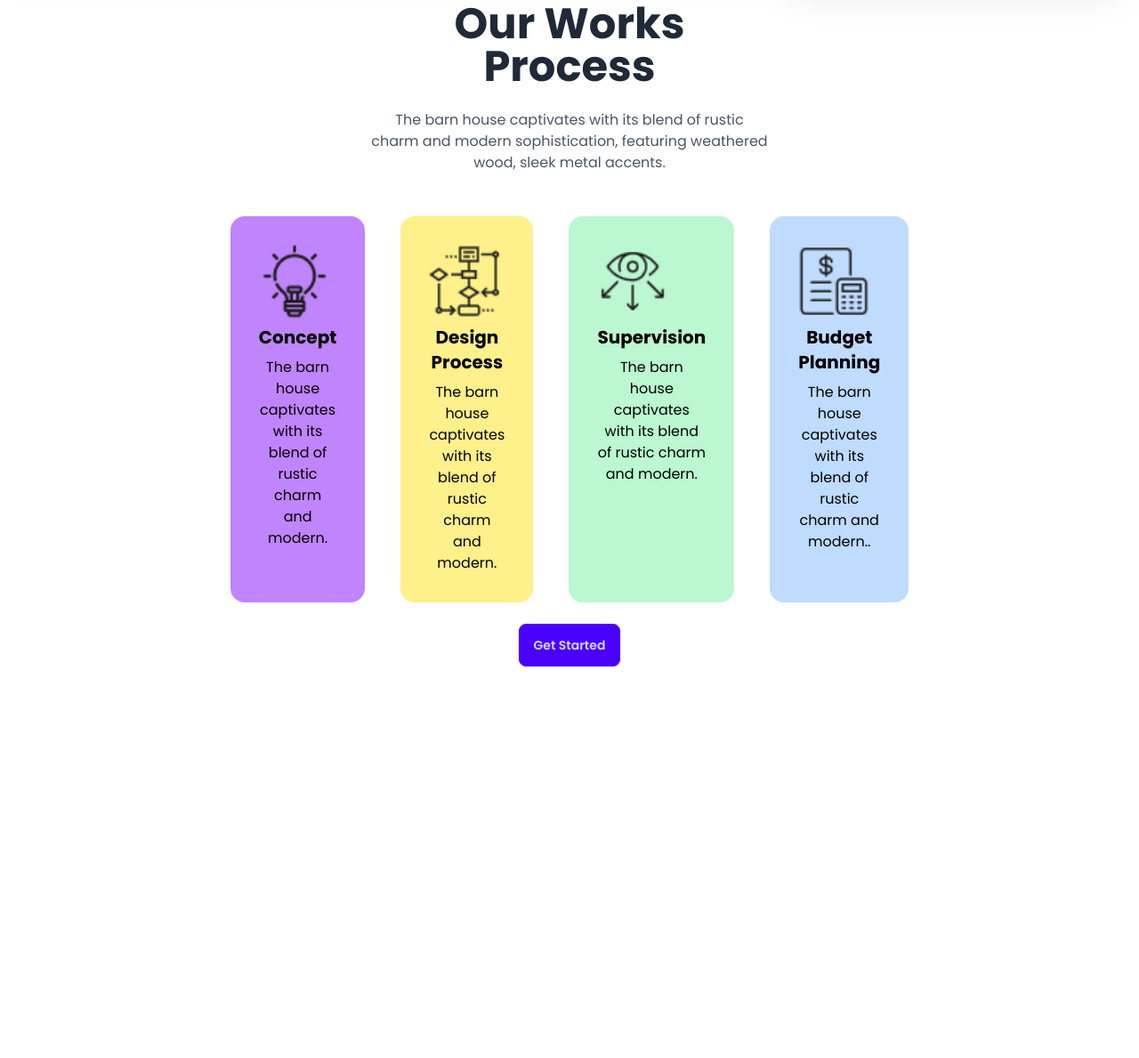
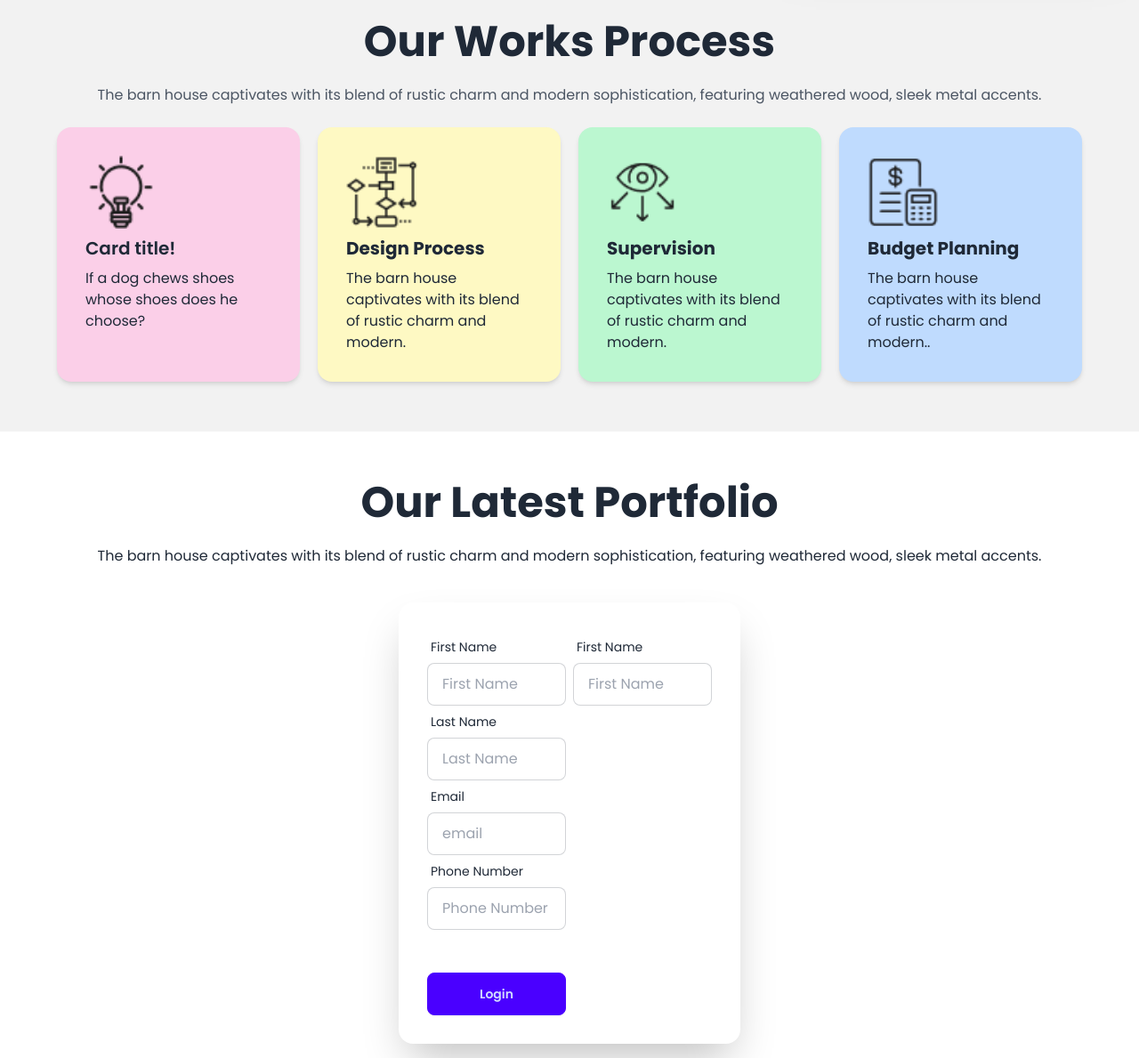
Before and after one commit to Ashique-coder/assignment-3, a plain HTML site: page index.html in a window 1280 px wide. Shown: the part 1227-2416 px from the top of the page at 89% size. Before the commit the page ends 1992 px from the top, so only its background shows below. Drawn offline with nearby package versions, Linux system fonts and the light colour scheme; a web font is replaced by a local one.

Commit message:
added work process

```diff
--- a/index.html
+++ b/index.html
@@ -36,6 +36,7 @@
 <body class="font-poppins">
     <!-- Header section -->
     <header>
+        <!-- Navbar -->
         <div class="navbar bg-base-100">
             <div class="navbar-start">
                 <div class="dropdown">
@@ -74,7 +75,9 @@
             </div>
         </div>
 
-        <div class="hero mx-30">
+        <!-- Banner Section -->
+
+        <div class="hero">
             <!-- min-h-screen
               bg-base-200
               -->
@@ -98,10 +101,10 @@
     </header>
 
     <!-- Main Section -->
-    <main>
+    <main class="bg-base-200">
         <!-- Thoughtful Design -->
-        <div class="hero  mt-20 mx-30">
-            <div class="hero-content flex-col lg:flex-row-reverse">
+        <div class="hero mt-10 mx-30">
+            <div class="hero-content flex-col mt-5 lg:flex-row-reverse">
                 <img src="./assets/Rectangle.png" class="max-w-sm rounded-lg shadow-2xl" />
                 <div>
                     <h1 class="text-4xl font-bold">We design thoughtful, liveable spaces</h1>
@@ -110,7 +113,7 @@
                         modern sophistication, featuring weathered wood, sleek metal accents.
                     </p>
                     <div class="gap-5 space-y-3">
-                        <div class="card card-side bg-base-100 shadow-xl">
+                        <div class="card card-side bg-base-100 shadow-lg">
                             <figure>
                                 <img class="ml-2" src="./assets/commercial.png" alt="Movie" />
                             </figure>
@@ -119,7 +122,7 @@
                                 <p>The barn house captivates with its blend of rustic charm and modern.</p>
                             </div>
                         </div>
-                        <div class="card card-side bg-base-100 shadow-xl">
+                        <div class="card card-side bg-base-100 shadow-lg">
                             <figure>
                                 <img class="ml-2" src="./assets/residential.png" alt="Movie" />
                             </figure>
@@ -135,61 +138,136 @@
         </div>
 
         <!-- Work Process -->
-        <div>
-            <div class="hero  ">
-                <!-- min-h-screen
-                 bg-base-200 -->
-                <div class="hero-content text-center">
-                  <div class="max-w-md">
+        <!-- <div> -->
+        <div class="hero lg:w-full pt-10 mt-30  lg:mt-auto lg:pt-10">
+            <!-- pt-10 mt-30 lg:mt-auto lg:pt-10 -->
+            <div class="hero-content mb-10 text-center">
+                <div class="max-w-md lg:max-w-6xl">
                     <h1 class="text-5xl font-bold">Our Works Process</h1>
-                    <p class="py-6 text-gray-600">
-                        The barn house captivates with its blend of rustic charm and modern sophistication, featuring weathered wood, sleek metal accents.
+                    <p class="py-6 text-gray-600 ">
+                        The barn house captivates with its blend of rustic charm and modern sophistication, featuring
+                        weathered wood, sleek metal accents.
                     </p>
-                        <div class="py-6 px-10 gap-y-40 lg:flex flex-row justify-center gap-10">
-                            <!-- Card-1 -->
-                            <div class="card bg-primary  text-black bg-purple-400 text-primary-content w-96 lg:w-110">
-                                <div class="card-body">
+
+
+                    <div class="grid grid-cols-1 gap-5 lg:grid-cols-4 lg:gap-5 text-center">
+
+                        <!-- card-1 -->
+
+                        <div class="card bg-pink-200 max-w-xl shadow-md ">
+                            <!-- shadow-xl
+                             lg:w-96 -->
+                            <div class="card-body text-left">
                                 <img class="w-20" src="./assets/concept.png" alt="">
-                                    <h2 class="card-title font-bold">Concept</h2>
-                                    <p>The barn house captivates with its blend of rustic charm and modern.</p>
+                                <h2 class="card-title">Card title!</h2>
+                                <p>If a dog chews shoes whose shoes does he choose?</p>
                             </div>
                         </div>
-                            <!-- Card-2 -->
-                            <div class="card bg-primary  text-black bg-yellow-200 text-primary-content w-96">
-                                <div class="card-body">
+
+                        <!-- card-2 -->
+
+                        <div class="card  bg-yellow-100 max-w-xl shadow-md ">
+                            <!-- shadow-xl
+                             lg:w-96 -->
+                            <div class="card-body text-left">
                                 <img class="w-20" src="./assets/flow-chart.png" alt="">
                                 <h2 class="card-title font-bold">Design Process</h2>
                                 <p>The barn house captivates with its blend of rustic charm and modern.</p>
                             </div>
                         </div>
-                            <!-- Card-3 -->
-                            <div class="card bg-primary  text-black bg-green-200 text-primary-content w-96">
-                                <div class="card-body">
+
+                        <!-- card-3 -->
+
+                        <div class="card  bg-green-200 max-w-xl  shadow-md">
+                            <!-- shadow-xl
+                             lg:w-96 -->
+                            <div class="card-body text-left">
                                 <img class="w-20" src="./assets/vision.png" alt="">
                                 <h2 class="card-title font-bold">Supervision</h2>
                                 <p>The barn house captivates with its blend of rustic charm and modern.</p>
                             </div>
                         </div>
-                            <!-- Card-4 -->
-                            <div class="card bg-primary  text-black bg-blue-200 text-primary-content w-96">
-                                <div class="card-body">
+
+                        <!-- card-4 -->
+
+                        <div class="card d bg-blue-200 max-w-xl shadow-md ">
+                            <!-- shadow-xl
+                             lg:w-96 -->
+                            <div class="card-body text-left">
                                 <img class="w-20" src="./assets/budget-planning.png" alt="">
                                 <h2 class="card-title font-bold">Budget Planning</h2>
                                 <p>The barn house captivates with its blend of rustic charm and modern..</p>
                             </div>
                         </div>
-
-                        </div>
-                    <button class="btn btn-primary">Get Started</button>
                     </div>
                 </div>
             </div>
         </div>
+        <!-- </div> -->
 
     </main>
 
     <!-- Footer Section -->
-    <footer></footer>
+    <footer>
+        <div class="hero bg-gray-20 lg:w-full pt-10 mt-30  lg:mt-auto lg:pt-10">
+
+            <!-- class=" grid grid-cols-1 bg-base-200 min-h-screen lg:w-full  lg:mt-20 lg:pt-10 " -->
+            <!-- class="hero lg:w-full pt-10 mt-30  lg:mt-auto lg:pt-10" -->
+            <!-- pt-10 mt-30  -->
+            <div class="hero-content flex-col lg:flex-col">
+                <div class="text-center lg:text-center">
+                    <h1 class="text-5xl font-bold">Our Latest Portfolio</h1>
+                    <p class="py-6">
+                        The barn house captivates with its blend of rustic charm and modern sophistication, featuring
+                        weathered wood, sleek metal accents.
+                    </p>
+                </div>
+                <div class="card bg-base-100 w-full max-w-sm shrink-0 shadow-2xl">
+                    <form class="card-body grid lg:grid-cols-2">
+                        <!-- <div>
+                        <input type="text" placeholder="Type here" class="input input-bordered w-full max-w-xs" />
+                    </div> -->
+                        <div class="lg:grid-cols-2">
+                            <div class="form-control">
+                                <label class="label">
+                                    <span class="label-text">First Name</span>
+                                </label>
+                                <input type="text" placeholder="First Name" class="input input-bordered w-full max-w-xs" />
+                            </div>
+                            <div class="form-control">
+                                <label class="label">
+                                    <span class="label-text">Last Name</span>
+                                </label>
+                                <input type="text" placeholder="Last Name" class="input input-bordered w-full max-w-xs" />
+                            </div>
+                            <div class="form-control">
+                                <label class="label">
+                                    <span class="label-text">Email</span>
+                                </label>
+                                <input type="email" placeholder="email" class="input input-bordered" required />
+                            </div>
+                            <div class="form-control">
+                                <label class="label">
+                                    <span class="label-text">Phone Number</span>
+                                </label>
+                                <input type="password" placeholder="Phone Number" class="input input-bordered" required />
+                                <label class="label">
+                            </div>
+                        </div>
+                        <div class="form-control">
+                            <label class="label">
+                              <span class="label-text">First Name</span>
+                            </label>
+                            <input type="text" placeholder="First Name" class="input input-bordered w-full max-w-xs" />
+                          </div>
+                        <div class="form-control mt-6">
+                            <button class="btn btn-primary">Login</button>
+                        </div>
+                    </form>
+                </div>
+            </div>
+        </div>
+    </footer>
 </body>
 
 </html>
```
Lines whose indentation alone changed are shown as unchanged.
